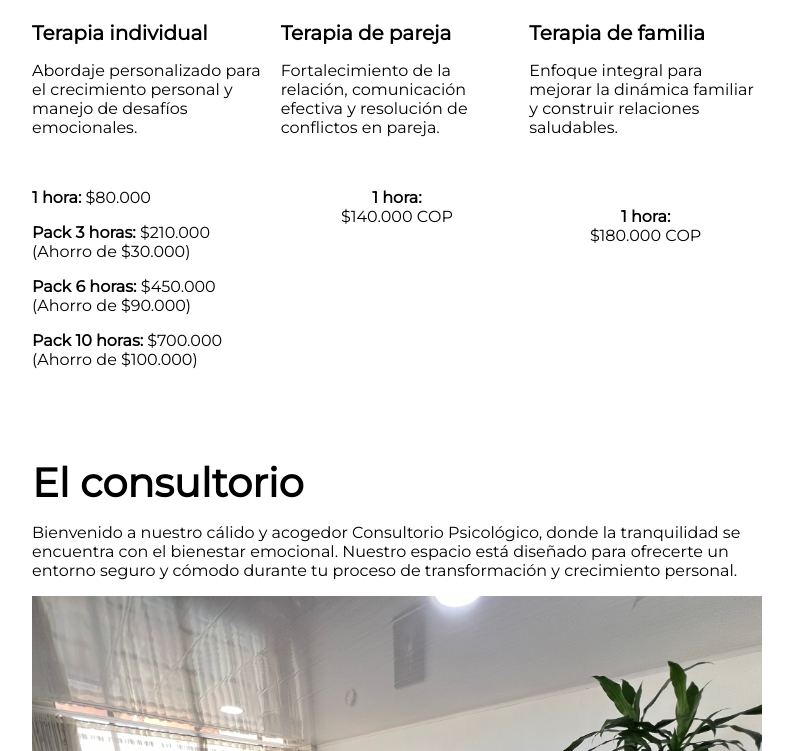
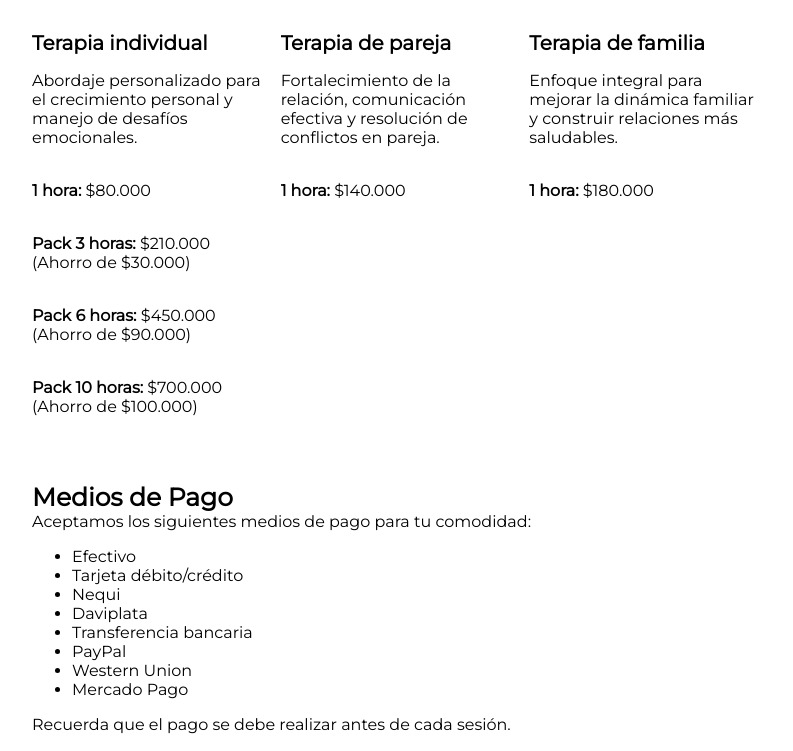
Before and after one commit to psicomariangaleano/psicomariangaleano.github.io, a website: page index.html in a window 1280 px wide. Shown: the part 1649-2400 px from the top of the page, without its empty margins (243-1036 px from the left). Drawn offline with Linux system fonts and the light colour scheme.

Commit message:
Agregando mas cambios esteticos

```diff
--- a/css/layout.css
+++ b/css/layout.css
@@ -106,6 +106,8 @@ body {
   display: flex;
   gap: 34px 16px;
   flex-wrap: wrap;
+  margin-top: 10px;
+  margin-bottom: 10px;
 }
 
 /* Project Cards */
@@ -139,6 +141,7 @@ body {
   display: flex;
   flex-direction: column;
   gap: 16px;
+  margin-top: 40px; /* Puedes ajustar la cantidad de píxeles según sea necesario */
 }
 
 .project-header-image {
@@ -156,6 +159,10 @@ body {
   display: flex;
   flex-direction: column;
   gap: 34px;
+}
+
+#payment-methods-section {
+  margin-top: 40px; /* Puedes ajustar la cantidad de píxeles según sea necesario */
 }
 
 /* Project Gallery */
--- a/index.html
+++ b/index.html
@@ -5,7 +5,7 @@
   <meta charset="utf-8">
 
   <link rel="icon" href="./assets/images/logo transparente negro.png" />
-  <title>María Galeano - Consultorio de Psicología</title>
+  <title>Angélica Galeano - Consultorio de Psicología</title>
   <meta name="description" content="Transformando vidas a través del bienestar emocional.">
   <meta name="viewport" content="width=device-width, initial-scale=1" />
 
@@ -94,8 +94,8 @@
       <span class="subheader-text">Planes y precios</span>
       <div class="body-text">
         Puedes <a href="https://calendly.com/psicomariangaleano/agenda-tu-cita" target="_blank"
-        rel="noopener noreferrer">
-        agendar</a>   tu cita de manera <strong>presencial </strong>o <strong>virtual</strong>.
+          rel="noopener noreferrer">
+          agendar</a> tu cita de manera <strong>presencial </strong>o <strong>virtual</strong>.
       </div>
 
       <div class="projects-container">
@@ -105,13 +105,11 @@
             <div class="project-title">Terapia individual</div>
             <div class="body-text project-card-text">Abordaje personalizado para el crecimiento personal y manejo de
               desafíos emocionales.</div>
-            <br>
-            <div class="body-text project-card-text"><strong>1 hora:</strong> $80.000</div>
-            <div class="body-text project-card-text"><strong>Pack 3 horas:</strong> $210.000 (Ahorro de $30.000) </div>
-            <div class="body-text project-card-text"><strong>Pack 6 horas:</strong> $450.000 (Ahorro de $90.000) </div>
-            <div class="body-text project-card-text"><strong>Pack 10 horas:</strong> $700.000 (Ahorro de $100.000)
-            </div>
           </div>
+          <div class="body-text project-card-text"><strong>1 hora:</strong> $80.000</div>
+          <div class="body-text project-card-text"><strong>Pack 3 horas:</strong> $210.000 (Ahorro de $30.000) </div>
+          <div class="body-text project-card-text"><strong>Pack 6 horas:</strong> $450.000 (Ahorro de $90.000) </div>
+          <div class="body-text project-card-text"><strong>Pack 10 horas:</strong> $700.000 (Ahorro de $100.000) </div>
         </div>
         <div class="project-card">
           <img src="./assets/images/pareja.jpg" class="project-image">
@@ -119,26 +117,41 @@
             <div class="project-title">Terapia de pareja</div>
             <div class="body-text project-card-text">Fortalecimiento de la relación, comunicación efectiva y resolución
               de conflictos en pareja.</div>
-            <br>
-            <div class="body-text project-card-text price"><strong>1 hora:</strong> $140.000 COP</div>
           </div>
+          <div class="body-text project-card-text"><strong>1 hora:</strong> $140.000 </div>
         </div>
         <div class="project-card">
           <img src="./assets/images/familia.jpg" class="project-image">
           <div class="project-card-text-container">
             <div class="project-title">Terapia de familia</div>
             <div class="body-text project-card-text">Enfoque integral para mejorar la dinámica familiar y construir
-              relaciones saludables.</div>
-            <br>
-            <br>
-            <div class="body-text project-card-text price"><strong>1 hora:</strong> $180.000 COP</div>
+              relaciones más saludables.</div>
           </div>
+          <div class="body-text project-card-text"><strong>1 hora:</strong> $180.000 </div>
         </div>
       </div>
 
-      <br>
-      <br>
-      <br>
+      <!-- MEDIOS DE PAGO SECTION -->
+      <div id="payment-methods-section">
+        <span class="subheader-text">Medios de Pago</span>
+        <div class="body-text">
+          Aceptamos los siguientes medios de pago para tu comodidad:
+        </div>
+        <ul>
+          <li>Efectivo</li>
+          <li>Tarjeta débito/crédito</li>
+          <li>Nequi</li>
+          <li>Daviplata</li>
+          <li>Transferencia bancaria</li>
+          <li>PayPal</li>
+          <li>Western Union</li>
+          <li>Mercado Pago</li>
+        </ul>
+        <div class="body-text">
+          Recuerda que el pago se debe realizar antes de cada sesión.
+        </div>
+      </div>
+
       <!-- PROJECT HEADER -->
       <div id="project-header">
         <div class="main-title">El consultorio</div>
```
